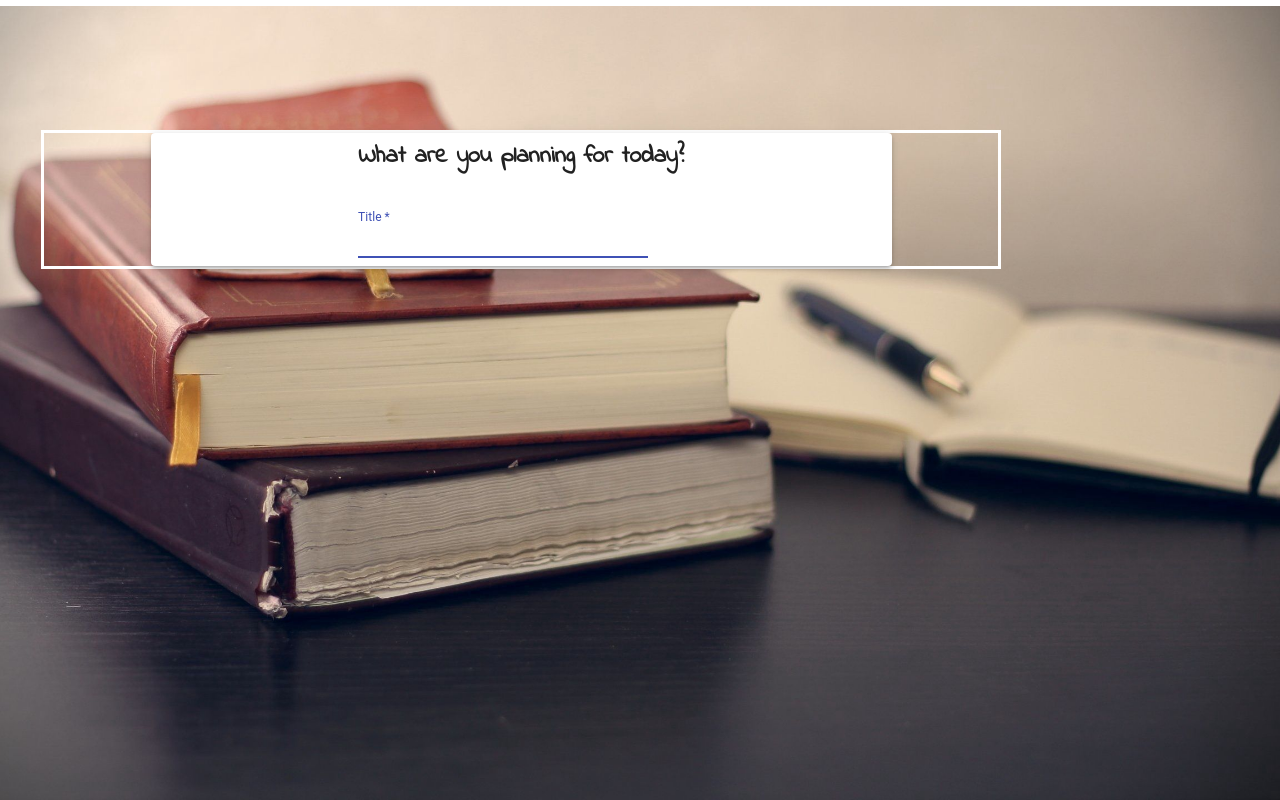
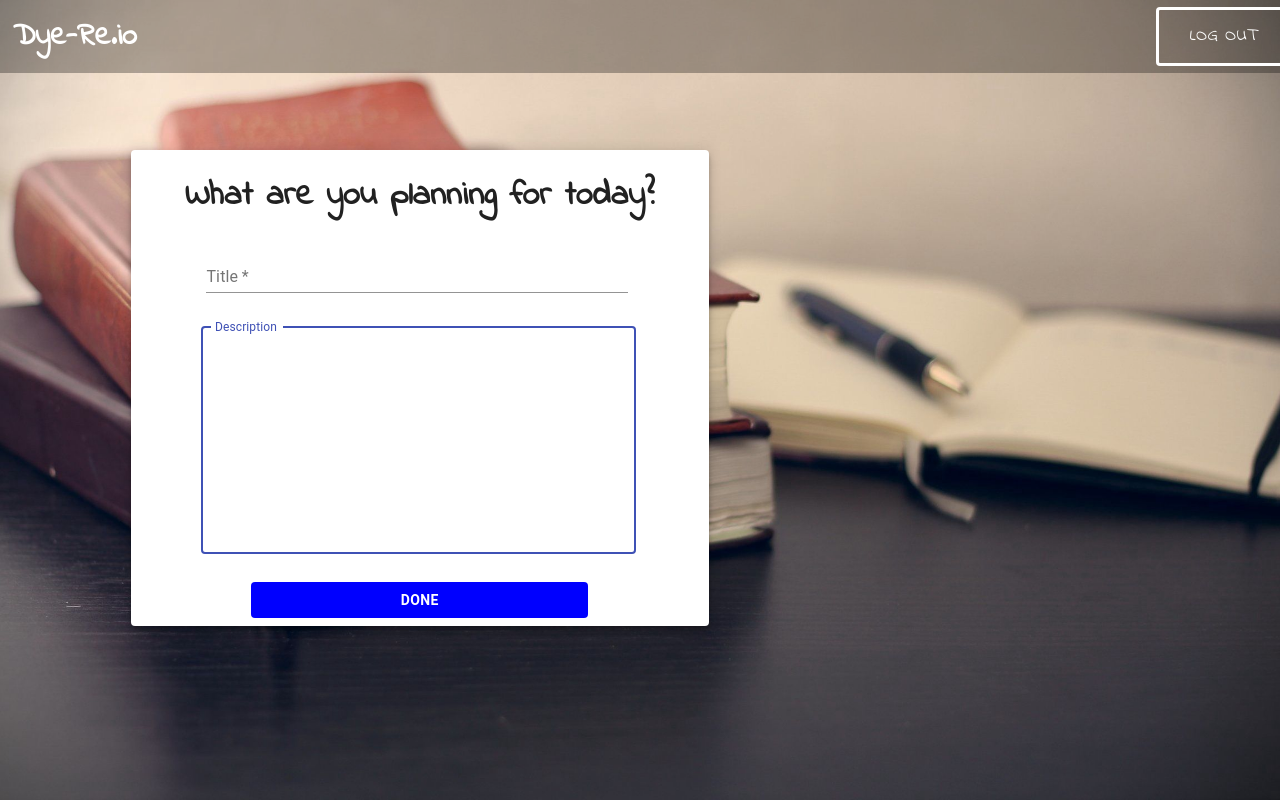
Before and after one commit to ilaylow/Diary_App, a React (Create React App) app: page /tasks in a window 1280 px wide. Built offline with nearby package versions, Linux system fonts and the light colour scheme.

Commit message:
added in navbar and input component for taskpage

```diff
--- a/src/App.tsx
+++ b/src/App.tsx
@@ -1,18 +1,20 @@
-import React from 'react';
-import { Switch, Route, BrowserRouter } from 'react-router-dom';
-import { Home } from './Components/Home/Home';
-import {Taskpage} from './Components/Taskpage/index';
-import styles from "./App.module.scss"
+import React from "react";
+import { Switch, Route, BrowserRouter } from "react-router-dom";
+import { Home } from "./Components/Home/Home";
+import { Taskpage } from "./Components/Taskpage/index";
+import { Navbar } from "./Components/Navbar/Navbar";
+import styles from "./App.module.scss";
 
-export const App : React.FC = () => {
+export const App: React.FC = () => {
   return (
     <BrowserRouter>
       <div className={styles.App}>
+        <Navbar loggedIn={true} />
         <Switch>
-          <Route exact path="/" component = {Home}/>
-          <Route exact path="/tasks" component = {Taskpage}/>
+          <Route exact path="/" component={Home} />
+          <Route exact path="/tasks" component={Taskpage} />
         </Switch>
       </div>
     </BrowserRouter>
   );
-}
+};
--- a/src/Components/Home/home.module.scss
+++ b/src/Components/Home/home.module.scss
@@ -1,34 +1,31 @@
 @import "../../variables.scss";
 
-.container{
-
+.container {
   text-align: center;
-    margin-top: 5%;
 }
 
-.header{
+.header {
   color: white;
   line-height: 3rem;
 
-    h2{
+  h2 {
     font-family: $font-subtitle;
     font-size: 300%;
   }
-    h1{
+  h1 {
     font-family: $font-title;
     font-size: 450%;
   }
 }
 
-.buttons{
+.buttons {
   margin-top: 1%;
 }
 
-.form{
+.form {
   align-content: center;
   margin: auto;
-    margin-top: 2.5%;
+  margin-top: 1%;
   margin-left: 12%;
   width: 70%;
-
 }
--- a/src/Components/Homeform/Input.tsx
+++ b/src/Components/Homeform/Input.tsx
@@ -1,45 +1,84 @@
-import React from 'react'
-import {Avatar, Button, Paper, Grid, TextField, InputAdornment, IconButton} from '@material-ui/core'
+import React from "react";
+import {
+  Avatar,
+  Button,
+  Paper,
+  Grid,
+  TextField,
+  InputAdornment,
+  IconButton,
+} from "@material-ui/core";
 import Visibility from "@material-ui/icons/Visibility";
 import VisibilityOff from "@material-ui/icons/VisibilityOff";
+import { classicNameResolver } from "typescript";
 
 interface InputProps {
   name: string;
   label: string;
   autoFocus: boolean;
   half?: boolean;
-    handleChange: (event: any) => void;
-    handleShowPassword?: (event: any) => void;
-    variant?: "outlined" | "standard" | "filled" | undefined;
+  handleChange: (event: React.ChangeEvent<HTMLInputElement>) => void;
+  handleShowPassword?: (event: React.ChangeEvent<{}>) => void;
+  variant?: "outlined" | "standard" | "filled";
   type?: string;
   style?: string;
+  size?: "medium" | "small";
+  rows?: number;
+  required?: boolean;
+  multiline?: boolean;
+  inputStyle?: string;
 }
 
-export const Input: React.FC<InputProps> = ({name, label, autoFocus, half = false, handleChange, type, handleShowPassword, variant= "outlined", style}) => {
+export const Input: React.FC<InputProps> = ({
+  name,
+  label,
+  autoFocus,
+  half = false,
+  handleChange,
+  type,
+  handleShowPassword,
+  variant = "outlined",
+  size = "medium",
+  style,
+  rows = 1,
+  required = true,
+  multiline = false,
+  inputStyle = "",
+}) => {
   return (
-        <Grid item xs = {12} sm = {half ? 6 : 12}>
+    <Grid item xs={12} sm={half ? 6 : 12}>
       <TextField
-            name = {name}
+        multiline={multiline}
+        name={name}
         onChange={handleChange}
-            variant = {variant}
-            required
+        variant={variant}
+        required={required}
         fullWidth
-            label = {label}
-            className = {style}
-            autoFocus = {autoFocus}
-            type = {type}
-            InputProps = {(name === "password") ? {
+        label={label}
+        className={style}
+        autoFocus={autoFocus}
+        rows={rows}
+        type={type}
+        size={size}
+        InputProps={
+          name === "password" ? (
+            {
               endAdornment: (
-                    <InputAdornment position = "end">
-                        <IconButton onClick = {handleShowPassword}>
-                            {type === "password" ? <VisibilityOff/> : <Visibility/>}
+                <InputAdornment position="end">
+                  <IconButton onClick={handleShowPassword}>
+                    {type === "password" ? <VisibilityOff /> : <Visibility />}
                   </IconButton>
                 </InputAdornment>
               ),
-            } : <></>}
+              classes: {
+                input: inputStyle,
+              },
+            }
+          ) : (
+            <></>
+          )
+        }
       />
-
     </Grid>
-
   );
-}
+};
--- /dev/null
+++ b/src/Components/Navbar/Navbar.tsx
@@ -0,0 +1,58 @@
+import React from "react";
+import { font1 } from "../Taskpage";
+import { Button, makeStyles, styled } from "@material-ui/core";
+
+interface NavbarProps {
+  loggedIn: boolean;
+}
+
+const useStyles = makeStyles((theme) => ({
+  container: {
+    display: "flex",
+    background: "rgba(0,0,0,0.3)",
+    marginBottom: "0%",
+  },
+
+  title: {
+    color: "white",
+    margin: "auto",
+    marginTop: "1.1%",
+    marginBottom: "1.1%",
+    marginLeft: "1%",
+    fontSize: "1.9rem",
+    fontFamily: font1,
+  },
+
+  logout: {
+    margin: "auto",
+    marginLeft: "77%",
+  },
+}));
+
+const LogOutButton = styled(Button)({
+  color: "white",
+  width: "150%",
+  paddingTop: "12%",
+  paddingBottom: "12%",
+  border: "solid white",
+  fontFamily: font1,
+  fontSize: "1.1rem",
+
+  "&:hover": {
+    color: "white",
+    backgroundColor: "rgba(0,0,0,0.5)",
+  },
+});
+
+export const Navbar: React.FC<NavbarProps> = ({ loggedIn = true }) => {
+  const styles = useStyles();
+
+  return (
+    <div className={styles.container}>
+      <h2 className={styles.title}>Dye-Re.io</h2>
+      <div className={styles.logout}>
+        <LogOutButton>{loggedIn ? "Log Out" : null}</LogOutButton>
+      </div>
+    </div>
+  );
+};
--- a/src/Components/Taskpage/index.tsx
+++ b/src/Components/Taskpage/index.tsx
@@ -1,69 +1,124 @@
 import React from "react";
-import {Grid, Container, makeStyles, Paper, Typography, TextField} from "@material-ui/core";
-import { Input } from '../Homeform/Input';
-import { useState }from "react";
+import {
+  Grid,
+  Container,
+  makeStyles,
+  Paper,
+  Typography,
+  Button,
+} from "@material-ui/core";
+import { styled } from "@material-ui/core";
+import { Input } from "../Homeform/Input";
+import { useState } from "react";
 
-interface Props{
+interface Props {}
 
-}
-
-const font1 = "Indie Flower, cursive";
+export const font1 = "Indie Flower, cursive";
 
 const useStyles = makeStyles((theme) => ({
-    container:{
+  container: {
     float: "left",
-        textAlign: "center",
-        marginLeft: "3%",
-        border: "solid white",
-        marginTop: "10%",
+    paddingLeft: "0%",
+    marginTop: "6%",
+    minHeight: "60vh",
   },
 
-    paper:{
-        display: 'flex',
-        flexDirection: 'column',
-        alignItems: 'center',
-        margin: "auto",
+  paper: {
+    display: "flex",
+    flexDirection: "column",
+    marginLeft: "14%",
     padding: theme.spacing(1),
-        width: "80%",
+    width: "60%",
+    height: "100%",
   },
   form: {
     marginTop: "5%",
-        width: "50%"
+    width: "50%",
+  },
+
+  inputStyle: {
+    fontFamily: font1,
   },
 
   inputField1: {
-        width: "80%",
+    width: "150%",
     float: "left",
-        marginLeft: "5%",
-        fontFamily: font1,
-    }
+    marginLeft: "24%",
+  },
+
+  inputField2: {
+    width: "155%",
+    float: "left",
+    marginTop: "12%",
+    marginLeft: "22%",
+  },
 }));
 
-const initialTask = {title : "", prority: "", description: ""}
+const initialTask = { title: "", prority: "", description: "" };
 
-export const Taskpage : React.FC<Props> = ({}) => {
+const DoneButton = styled(Button)({
+  marginTop: "5%",
+  backgroundColor: "blue",
+  color: "white",
+  width: "60%",
+  margin: "auto",
+  fontWeight: "bold",
+
+  "&:hover": {
+    backgroundColor: "blue",
+  },
+});
+
+export const Taskpage: React.FC<Props> = ({}) => {
   const styles = useStyles();
 
   const [taskState, setTaskState] = useState(initialTask);
 
-    const handleInput = (e) => {
-        setTaskState({...taskState, [e.target.name]: e.target.value})
-    }
+  const handleInput = (e: React.ChangeEvent<HTMLInputElement>) => {
+    setTaskState({ ...taskState, [e?.target.name]: e?.target.value });
+  };
+
+  const handleFormSubmit = (e: React.ChangeEvent<{}>) => {
+    e.preventDefault();
+  };
 
   return (
-        <div style = {{border: "solid white"}}>
-            <Container component = "main" maxWidth = "md" className = {styles.container}>
-                <Paper elevation = {3} className = {styles.paper}>
-                    <Typography style = {{fontFamily: font1, fontWeight: "bold"}}
-                    component = "h1"
-                    variant = "h5">What are you planning for today?</Typography>
-                    <form className = {styles.form}>
-                        <Grid container spacing = {3}>
-                            <Input name = "title" label = "Title" autoFocus  handleChange = {handleInput} variant = "standard" style = {styles.inputField1}/>
-                        </Grid>
+    <div>
+      <Container component="main" maxWidth="md" className={styles.container}>
+        <Paper elevation={5} className={styles.paper}>
+          <Typography
+            style={{ fontFamily: font1, fontWeight: "bold", marginTop: "3%" }}
+            component="h1"
+            variant="h4"
+          >
+            What are you planning for today?
+          </Typography>
+          <form className={styles.form}>
+            <Input
+              name="title"
+              label="Title"
+              autoFocus
+              handleChange={handleInput}
+              variant="standard"
+              style={styles.inputField1}
+              inputStyle={styles.inputStyle}
+            />
+            {/* Insert in priority manager here */}
+            <Input
+              name="description"
+              label="Description"
+              autoFocus
+              rows={10}
+              required={false}
+              multiline={true}
+              handleChange={handleInput}
+              variant="outlined"
+              style={styles.inputField2}
+            />
           </form>
+          <DoneButton>Done</DoneButton>
         </Paper>
       </Container>
     </div>
-    )
-}
+  );
+};
```
Lines whose indentation alone changed are shown as unchanged.
